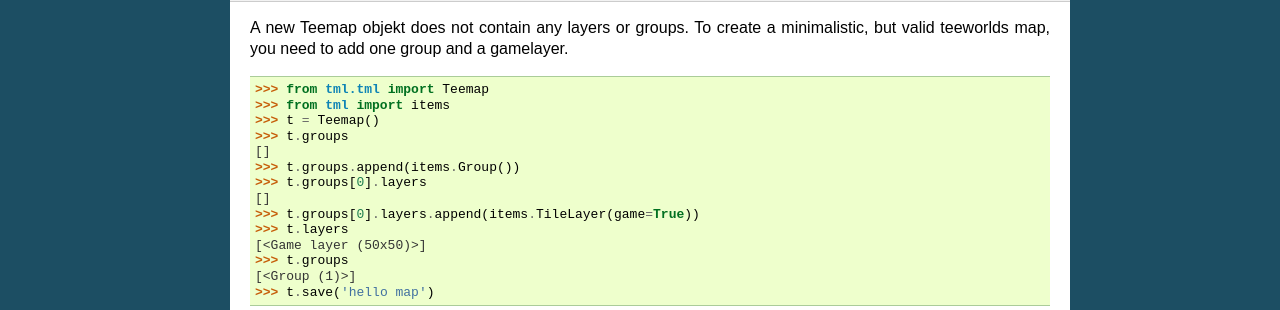
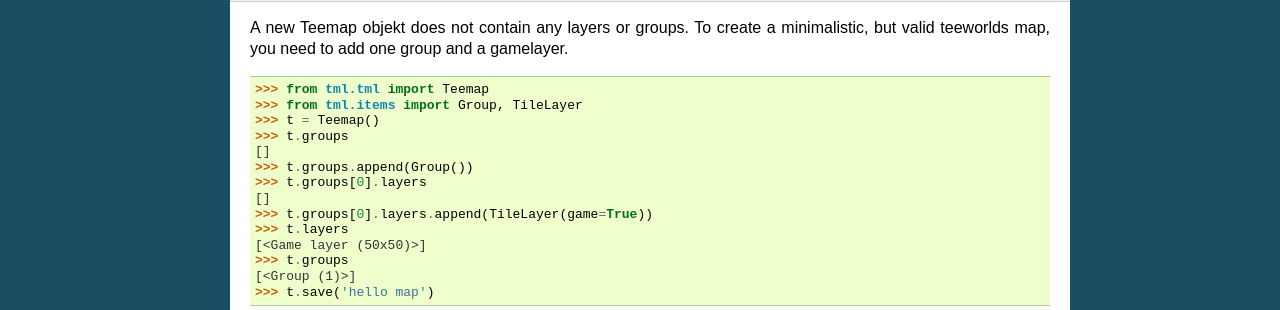
Before and after one commit to erdbeere/tml, a Sphinx documentation site: the page built from docs/tutorial.rst, in a window 1280 px wide. Shown: the part 716-1026 px from the top of the page. Built offline with Sphinx 7.4.7, drawn with Linux system fonts in a browser that asks for light colours.

Commit message:
some cosmetic in tutorial

```diff
--- a/docs/tutorial.rst
+++ b/docs/tutorial.rst
@@ -45,14 +45,14 @@ minimalistic, but valid teeworlds map, you need to add one group and a
 gamelayer.
 
 >>> from tml.tml import Teemap
->>> from tml import items
+>>> from tml.items import Group, TileLayer
 >>> t = Teemap()
 >>> t.groups
 []
->>> t.groups.append(items.Group())
+>>> t.groups.append(Group())
 >>> t.groups[0].layers
 []
->>> t.groups[0].layers.append(items.TileLayer(game=True))
+>>> t.groups[0].layers.append(TileLayer(game=True))
 >>> t.layers
 [<Game layer (50x50)>]
 >>> t.groups
```
